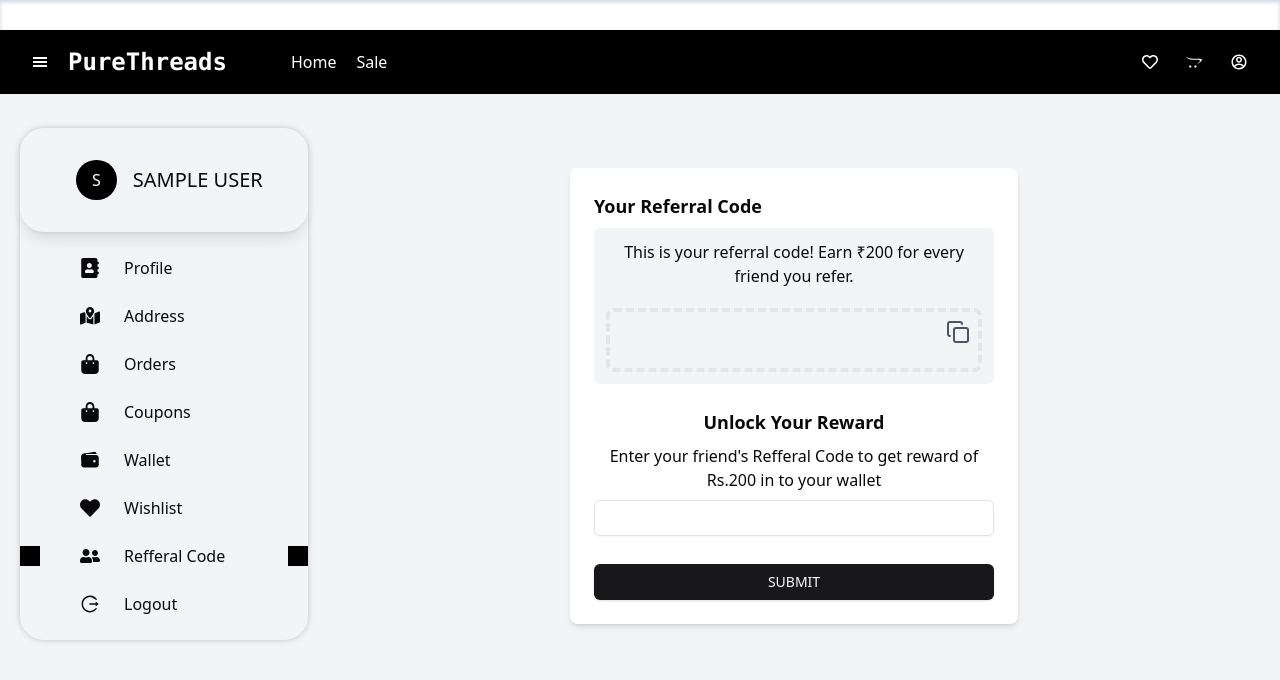
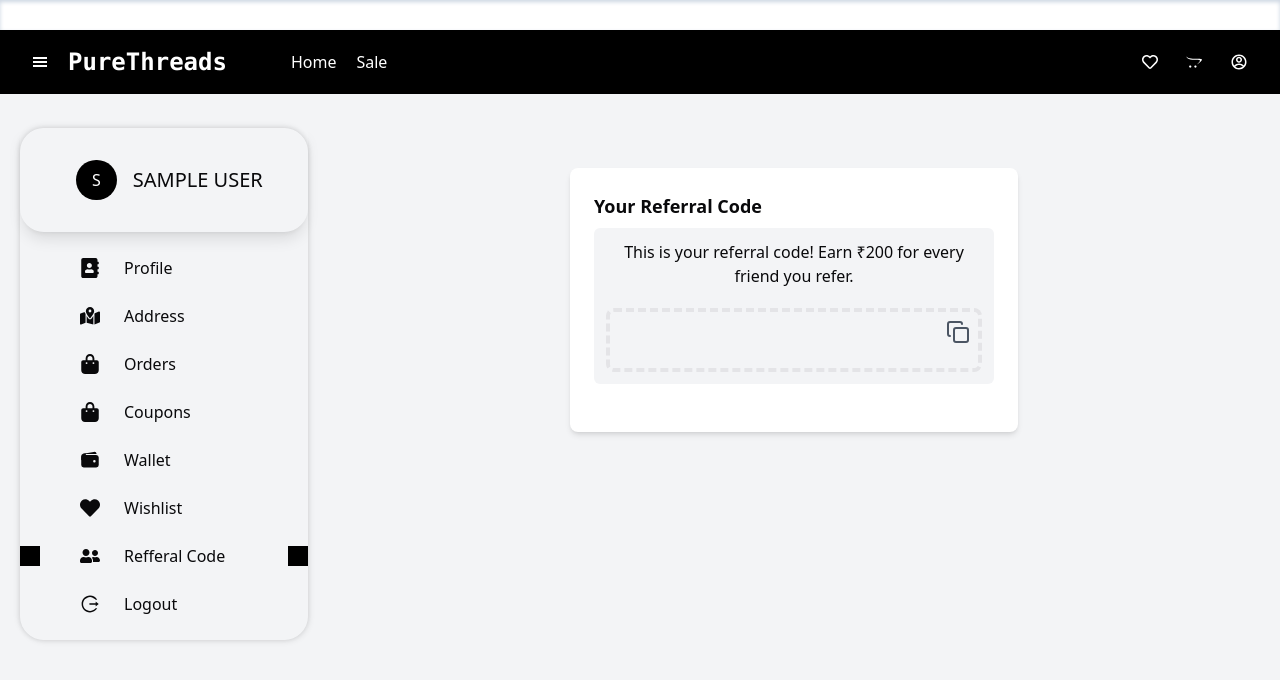
Before and after one commit to ajuuz/Pure_Threads_Ecommerce, a React (Vite) app in the folder client/: page /refferal in a window 1280 px wide. Shown: the top 680 px of the page. Built offline with nearby package versions, Linux system fonts and the light colour scheme; no server answers; sample sign-in values are in the browser's storage.

Commit message:
Input field for enter refferal code in in profile refferal component removed

```diff
--- a/client/src/Pages/User/Profile/Refferal/Refferal.jsx
+++ b/client/src/Pages/User/Profile/Refferal/Refferal.jsx
@@ -60,15 +60,7 @@ const Refferal = () => {
                     </code>
                 </div>
               </div>
-              {
-                !isRefferedUser &&
-              <div>
-              <h3 className="text-center text-lg font-semibold mb-2">Unlock Your Reward</h3>
-                <p className='text-center'>Enter your friend's Refferal Code to get reward of Rs.200 in to your wallet</p>
-                <Input onChange={handleRefferalChange} className="border w-full my-2"/>
-                <Button onClick={handleApplyRefferal}>SUBMIT</Button>
-              </div>
-            }
+
         </div>
         </div>
     </div>
```
